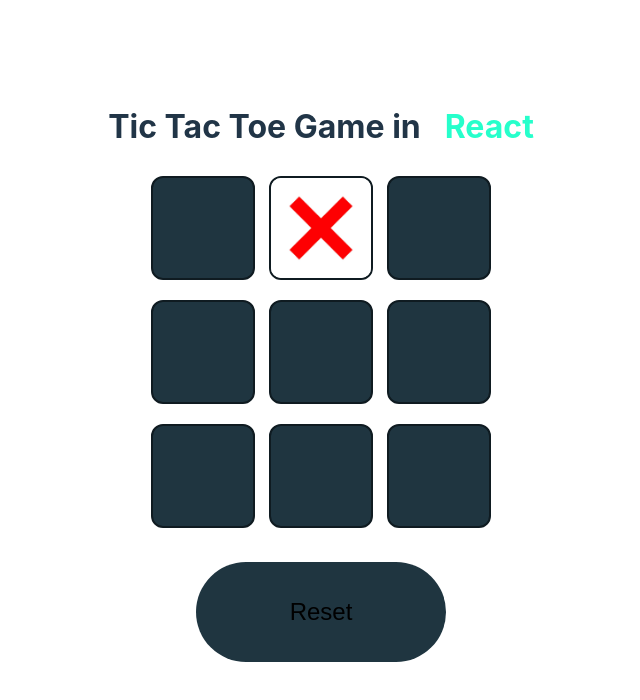
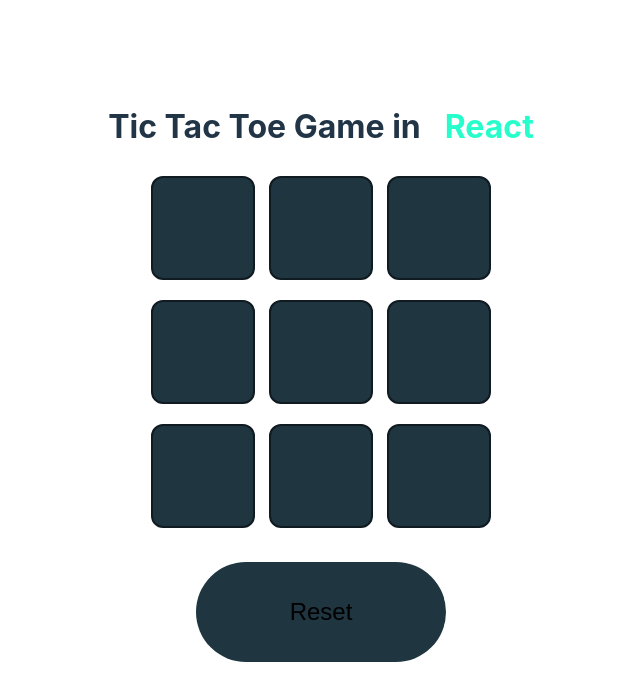
Before and after one commit to NkazeAnderson/tiktakto-react, a React (Vite) app: page / in a window 1280 px wide. Both pictures are taken after a click on the element 640 px from the left and 228 px from the top of the page. Shown: the top 700 px of the page, without its empty margins (319-959 px from the left). Built offline with nearby package versions, Linux system fonts and the light colour scheme.

Commit message:
Update TikTacToe.jsx
first commit from class

```diff
--- a/src/components/TicTacToe/TikTacToe.jsx
+++ b/src/components/TicTacToe/TikTacToe.jsx
@@ -5,24 +5,84 @@ import circle_icon from '../Assets/tac.png'
 
 let data = ["", "", "", "", "", "", "", "", ""];
 
+const data1 = [
+
+]
+function checkIfExist (id){
+    return data1.some((item)=>item.selectedBox === id)
+}
+
+function checkIfExistUser (id){
+    const item = data1.find((item)=>item.selectedBox === id)
+    if (item) {
+        return item.user
+    }
+    else{
+        return null
+    }
+}
+
+function addData(data) {
+    data1.push(data)
+}
+
+function Box({id, user, setUser}) {
+
+    if (checkIfExist(id)){
+        const userFromData = checkIfExistUser(id)
+        return <div className="boces" onClick={(e)=>{
+            if (checkIfExist(id)) {
+
+            }else{
+                addData({
+                    user: user,
+                    selectedBox: id
+                })
+                setUser(user === "x" ? "o":"x")
+            }
+
+
+
+            console.log(data1)
+        }}>
+            {userFromData === "x" ? "x" : "o"}
+        </div>
+    }
+
+    return <div className="boces" onClick={(e)=>{
+        if (checkIfExist(id)) {
+
+        }else{
+            addData({
+                user: user,
+                selectedBox: id
+            })
+            setUser(user === "x" ? "o":"x")
+        }
+
+
+        console.log(data1)
+    }}>
+
+    </div>
+}
+
+
 
 export const TikTacToe = () => {
 
     let [count, setCount] = React.useState(0);
+    let [user, setUser] = React.useState("x");
     let [lock, setLock] = React.useState(false);
     let tittleRef = React.useRef(null);
 
-    const toggle = (e,num) => {
+    const toggle = (count) => {
         if(lock){
             return 0;
         }
         if(count%2===0){
-            e.target.innerHTML = `<img src='${cross_icon}' alt="cross_icon" />`;
-            data[num] = 'X';
             setCount(count+1);
         }else{
-            e.target.innerHTML = `<img src='${circle_icon}' alt="circle_icon" />`;
-            data[num] = 'O';
             setCount(count+1);
         }
         checkWin();
@@ -72,21 +132,22 @@ export const TikTacToe = () => {
     <div className='container'>
         <h1 className='title' ref={tittleRef}>Tic Tac Toe Game in <span>React</span> </h1>
         <div className="baord">
-            <div className="boces" onClick={(e)=>{toggle(e,0)}}></div>
-            <div className="boces" onClick={(e)=>{toggle(e,1)}}></div>
-            <div className="boces" onClick={(e)=>{toggle(e,2)}}></div>
+            <Box id={0} user={user} setUser= {setUser}/>
+            <Box id={1} user={user} setUser= {setUser}/>
+            <Box id={2} user={user} setUser= {setUser}/>
+
         </div>
 
         <div className="baord">
-            <div className="boces" onClick={(e)=>{toggle(e,3)}}></div>
-            <div className="boces" onClick={(e)=>{toggle(e,4)}}></div>
-            <div className="boces" onClick={(e)=>{toggle(e,5)}}></div>
+        <Box id={3} user={user} setUser= {setUser}/>
+            <Box id={4} user={user} setUser= {setUser}/>
+            <Box id={5} user={user} setUser= {setUser}/>
         </div>
 
         <div className="baord">
-            <div className="boces" onClick={(e)=>{toggle(e,6)}}></div>
-            <div className="boces" onClick={(e)=>{toggle(e,7)}}></div>
-            <div className="boces" onClick={(e)=>{toggle(e,8)}}></div>
+        <Box id={6} user={user} setUser= {setUser}/>
+            <Box id={7} user={user} setUser= {setUser}/>
+            <Box id={8} user={user} setUser= {setUser}/>
         </div>
         <button className="reset">Reset</button>
     </div>
```
